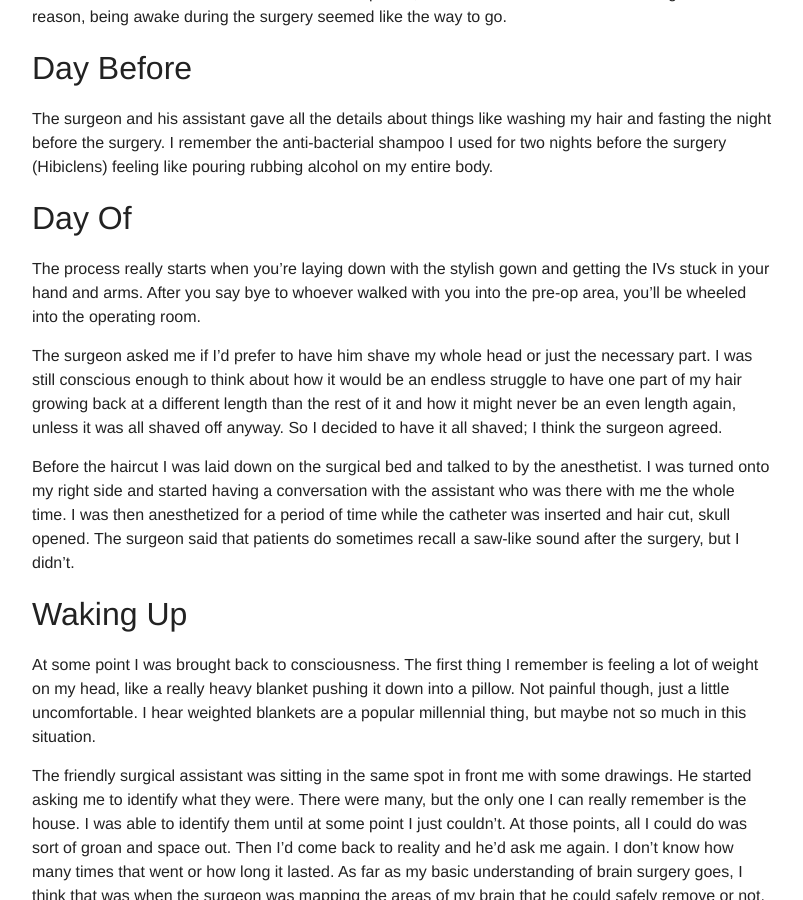
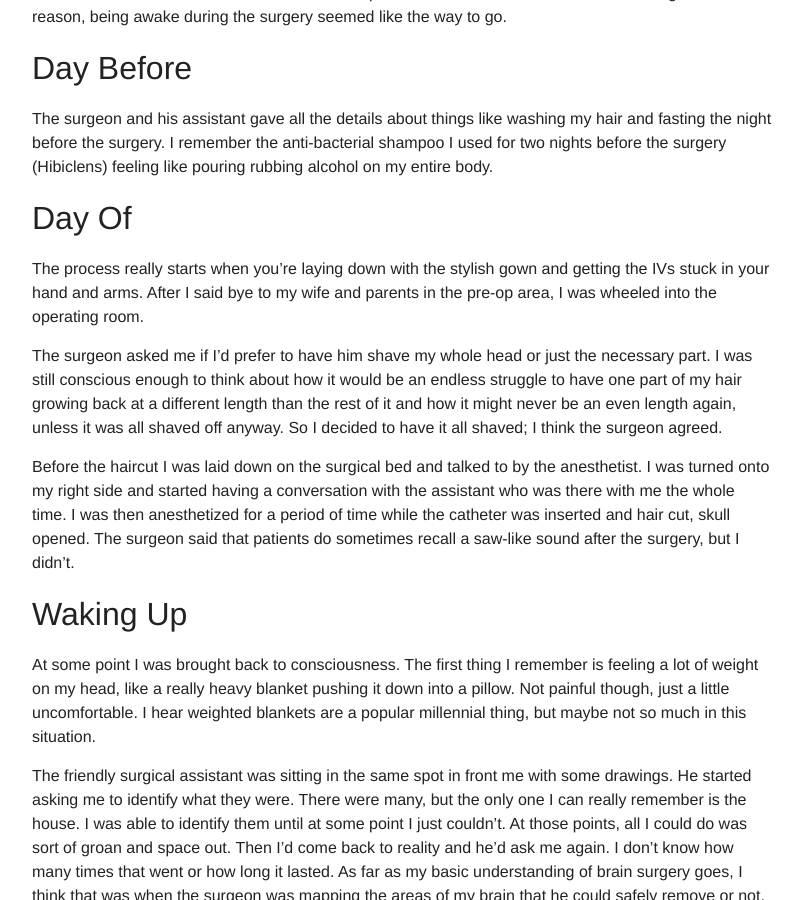
Before and after one commit to ajsaucier/ajsaucier.github.io, a Jekyll site: the page built from _posts/2019-02-07-a-look-back-on-brain-surgery.md, in a window 1280 px wide and 900 px high, scrolled down 867 px. Shown: the whole window, without its empty margins (238-1041 px from the left). Built offline with Jekyll 4.4.1, drawn with Linux system fonts in a browser that asks for light colours.

Commit message:
Update Post “2019-02-07-a-look-back-on-brain-surgery”

```diff
--- a/_posts/2019-02-07-a-look-back-on-brain-surgery.md
+++ b/_posts/2019-02-07-a-look-back-on-brain-surgery.md
@@ -33,7 +33,7 @@ The surgeon and his assistant gave all the details about things like washing my
 
 ## Day Of
 
-The process really starts when you're laying down with the stylish gown and getting the IVs stuck in your hand and arms. After you say bye to whoever walked with you into the pre-op area, you'll be wheeled into the operating room.
+The process really starts when you're laying down with the stylish gown and getting the IVs stuck in your hand and arms. After I said bye to my wife and parents in the pre-op area, I was wheeled into the operating room.
 
 The surgeon asked me if I'd prefer to have him shave my whole head or just the necessary part. I was still conscious enough to think about how it would be an endless struggle to have one part of my hair growing back at a different length than the rest of it and how it might never be an even length again, unless it was all shaved off anyway. So I decided to have it all shaved; I think the surgeon agreed.
 
```
